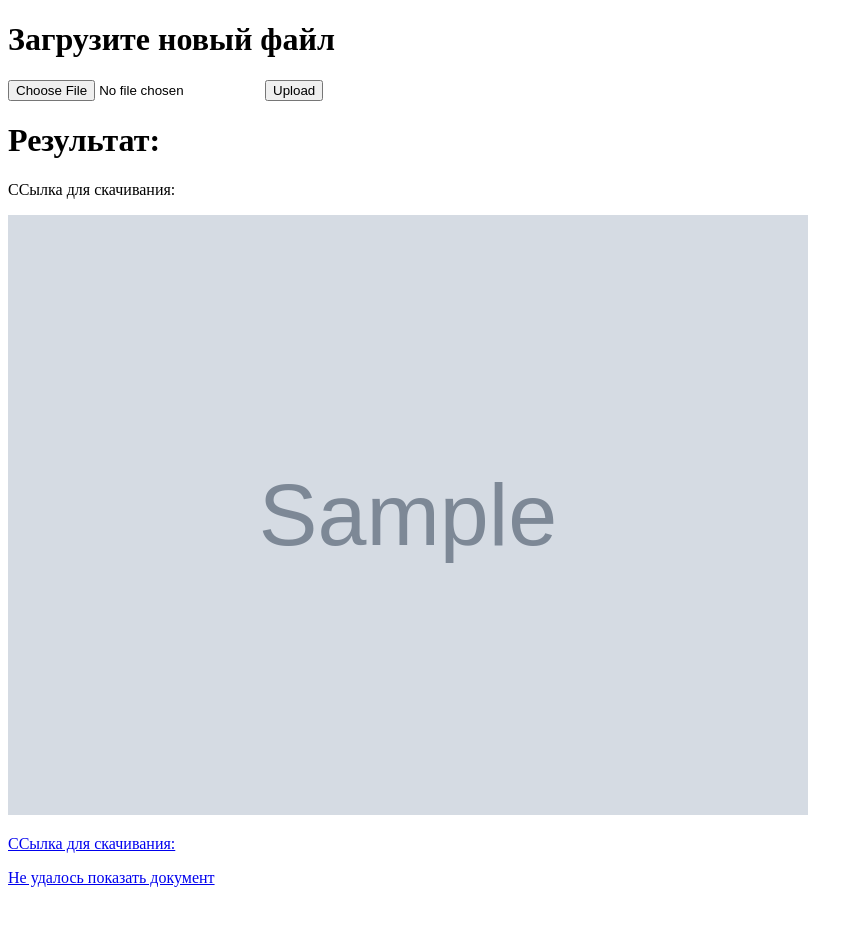
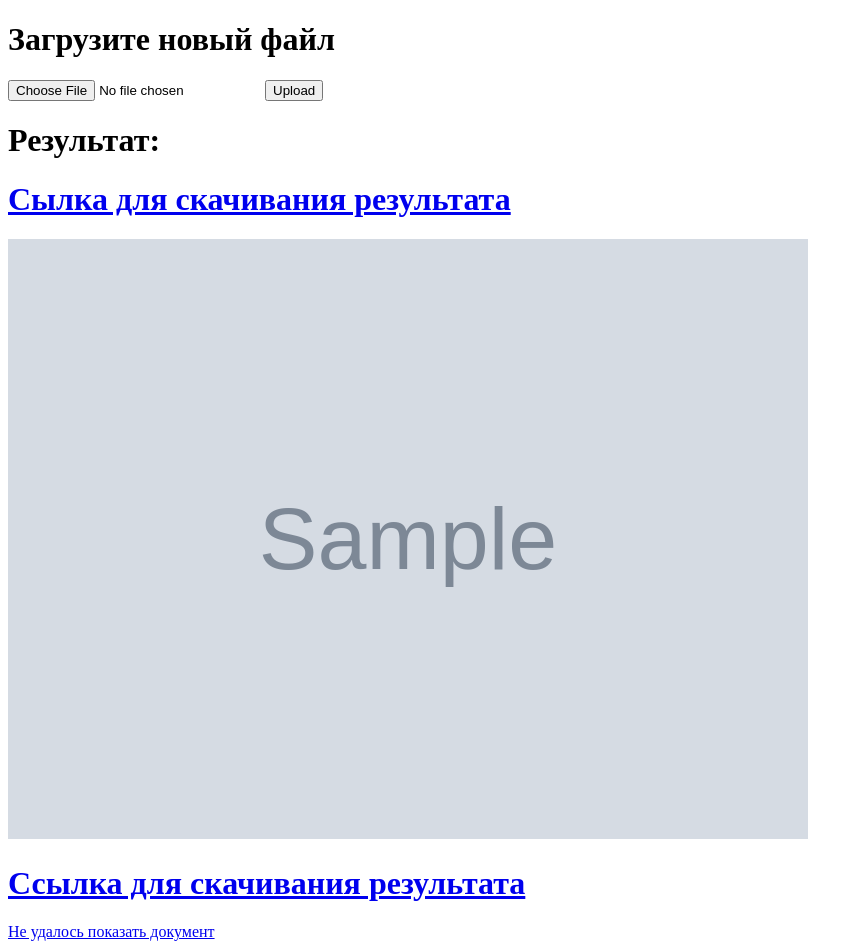
Before and after one commit to maksimdvl/zdata, a Flask app: template www/templates/upload.html in a window 1280 px wide. Shown: the whole page, without its empty margins (0-863 px from the left). Before the commit the page ends 887 px from the top, so only its background shows below. Run offline with Flask 2, Linux system fonts and the light colour scheme; the template is opened without the code that fills it: most values are stand-ins (such as "Sample title", 1, 10 or a date in 2020); grey boxes marked "Sample" are stand-in pictures.

Commit message:
Add files via upload

```diff
--- a/www/templates/upload.html
+++ b/www/templates/upload.html
@@ -18,12 +18,14 @@
 
     <h1>Результат:</h1>
     {% if img_src %}
-      <p> ССылка для скачивания: <b> <a href="{{ img_src }}"> </b></p>
+      <h1>
+         <a href="{{ img_src }}">Сылка для скачивания результата</a>
+     </h1>
       <img src="{{ img_src }}" width="800">
     {% endif %}
     {% if pdf_src %}
-      <p> ССылка для скачивания: <b> <href="{{ pdf_src }}"> </b></p>
-      <object type="application/pdf" data="{{ pdf_src }}" width="720">Не удалось показать документ</object>
+      <h1><a href="{{ pdf_src }}"> Ссылка для скачивания результата</h1></p>
+      <object type="application/pdf" data="{{ pdf_src }}" width="720" height="1024">Не удалось показать документ</object>
     {% endif %}
   </body>
 </html>
```
